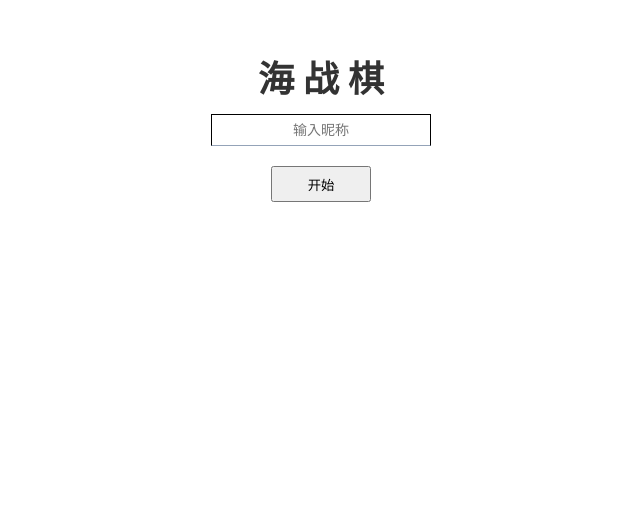
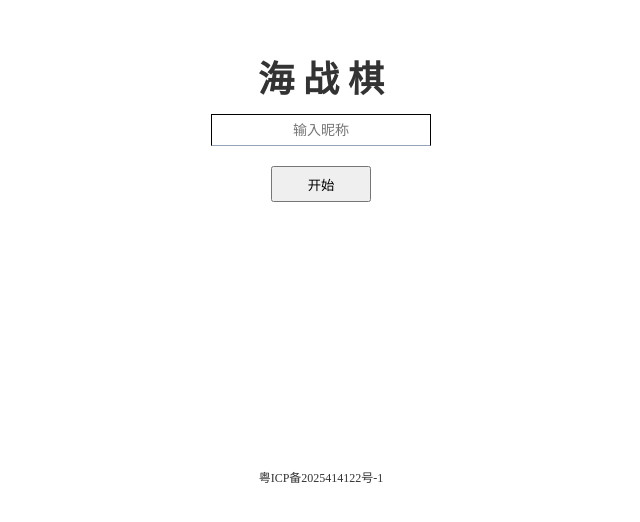
Before and after one commit to louis-bee/seabattle-front, a Vue app: page / in a window 1280 px wide. Shown: the part 274-796 px from the top of the page, without its empty margins (319-959 px from the left). Built offline with nearby package versions, Linux system fonts and the light colour scheme.

Commit message:
部署服务器

```diff
--- a/index.html
+++ b/index.html
@@ -1,13 +1,16 @@
 <!doctype html>
 <html lang="en">
+
 <head>
   <meta charset="UTF-8" />
   <link rel="icon" type="image/svg+xml" href="/vite.svg" />
   <meta name="viewport" content="width=device-width, initial-scale=1.0" />
-    <title>Vite + Vue + TS</title>
+  <title>海战棋</title>
 </head>
+
 <body>
   <div id="app"></div>
   <script type="module" src="/src/main.ts"></script>
 </body>
+
 </html>
--- a/src/api/websocket.ts
+++ b/src/api/websocket.ts
@@ -45,7 +45,7 @@ const promiseMap = new Map<callType, PromiseEntry>()
 
 export function useWebSocket(params: UseWSParams) {
   if (!socket) {
-    socket = new WebSocket(`ws://${import.meta.env.VITE_API_ADDRESS}/game?userName=${params.userName}`)
+    socket = new WebSocket(`ws://${import.meta.env.VITE_WS_ADDRESS}/game?userName=${params.userName}`)
   }
 
   if (params.quitCallback) callbackMap.set('quit', params.quitCallback)
--- a/src/page/fight/index.vue
+++ b/src/page/fight/index.vue
@@ -122,7 +122,7 @@ onBeforeRouteLeave(() => {
 </script>
 
 <template>
-  <div class="flex items-center justify-center h-100vh">
+  <div class="flex items-center justify-around h-100vh overflow-auto">
     <h2
       v-if="matching"
     >
--- a/src/page/index.vue
+++ b/src/page/index.vue
@@ -33,10 +33,34 @@ const nameInp = ref('')
       开始
     </button>
   </div>
+  <div class="icp">
+    <a
+      href="https://beian.miit.gov.cn/"
+      target="_blank"
+    >粤ICP备2025414122号-1</a>
+  </div>
 </template>
 
 <style lang="scss" scoped>
 .placeholderStyle {
   padding: auto 6px;
 }
+
+.icp {
+    position: fixed;
+    bottom: 5vh;
+    left: 50%;
+    transform: translateX(-50%);
+    a {
+      color: #333;
+      text-decoration: none;
+      font-size: 12px;
+      &:hover {
+        opacity: 0.5;
+      }
+      &:active {
+        opacity: 0.2;
+      }
+    }
+  }
 </style>
```
Also changed, not shown: 2 other files (tests, documents, lock files or other folders). Lines whose indentation alone changed are shown as unchanged.
